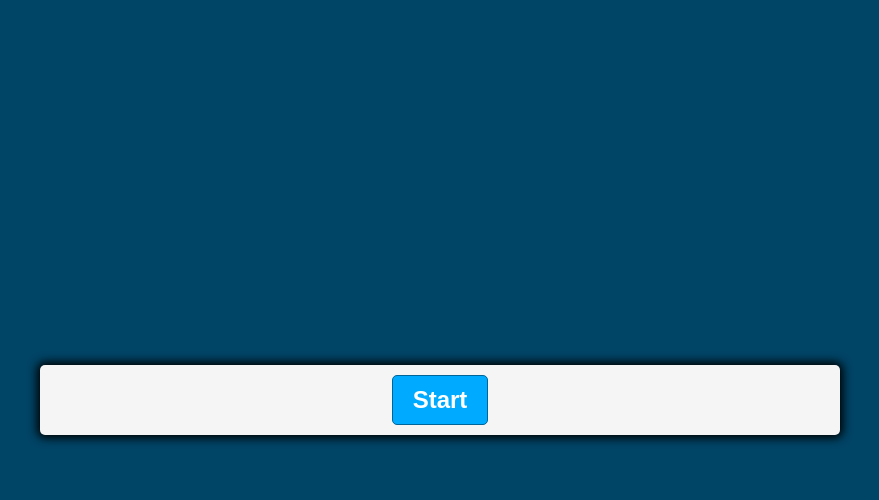
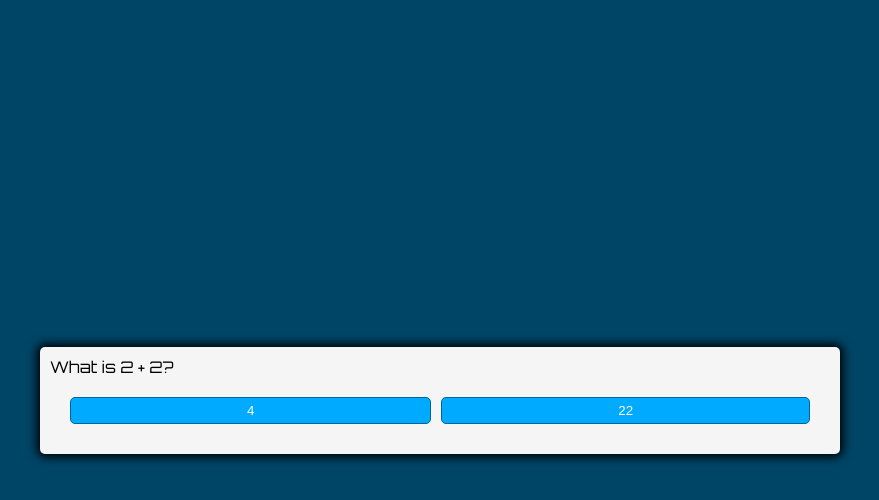
Before and after one commit to JMcbeath1966/Quizzer, a plain HTML site: page index.html in a window 1280 px wide. Both pictures are taken after a click on the button "Start". Shown: the whole page, without its empty margins (200-1079 px from the left). Drawn offline with nearby package versions, Linux system fonts and the light colour scheme.

Commit message:
Removed error in script text between defer and src

```diff
--- a/app.js
+++ b/app.js
@@ -0,0 +1,112 @@
+const startButton = document.getElementById('start-btn')
+const nextButton = document.getElementById('next-btn')
+const questionContainerElement = document.getElementById('question-container')
+const questionElement = document.getElementById('question')
+const answerButtonsElement = document.getElementById('answer-buttons')
+
+let shuffledQuestions, currentQuestionIndex
+
+startButton.addEventListener('click', startGame)
+nextButton.addEventListener('click', () => {
+  currentQuestionIndex++
+  setNextQuestion()
+})
+
+function startGame() {
+  startButton.classList.add('hide')
+  shuffledQuestions = questions.sort(() => Math.random() - .5)
+  currentQuestionIndex = 0
+  questionContainerElement.classList.remove('hide')
+  setNextQuestion()
+}
+
+function setNextQuestion() {
+  resetState()
+  showQuestion(shuffledQuestions[currentQuestionIndex])
+}
+
+function showQuestion(question) {
+  questionElement.innerText = question.question
+  question.answers.forEach(answer => {
+    const button = document.createElement('button')
+    button.innerText = answer.text
+    button.classList.add('btn')
+    if (answer.correct) {
+      button.dataset.correct = answer.correct
+    }
+    button.addEventListener('click', selectAnswer)
+    answerButtonsElement.appendChild(button)
+  })
+}
+
+function resetState() {
+  clearStatusClass(document.body)
+  nextButton.classList.add('hide')
+  while (answerButtonsElement.firstChild) {
+    answerButtonsElement.removeChild(answerButtonsElement.firstChild)
+  }
+}
+
+function selectAnswer(e) {
+  const selectedButton = e.target
+  const correct = selectedButton.dataset.correct
+  setStatusClass(document.body, correct)
+  Array.from(answerButtonsElement.children).forEach(button => {
+    setStatusClass(button, button.dataset.correct)
+  })
+  if (shuffledQuestions.length > currentQuestionIndex + 1) {
+    nextButton.classList.remove('hide')
+  } else {
+    startButton.innerText = 'Restart'
+    startButton.classList.remove('hide')
+  }
+}
+
+function setStatusClass(element, correct) {
+  clearStatusClass(element)
+  if (correct) {
+    element.classList.add('correct')
+  } else {
+    element.classList.add('wrong')
+  }
+}
+
+function clearStatusClass(element) {
+  element.classList.remove('correct')
+  element.classList.remove('wrong')
+}
+
+const questions = [
+  {
+    question: 'What is 2 + 2?',
+    answers: [
+      { text: '4', correct: true },
+      { text: '22', correct: false }
+    ]
+  },
+  {
+    question: 'Who is the best YouTuber?',
+    answers: [
+      { text: 'Web Dev Simplified', correct: true },
+      { text: 'Traversy Media', correct: true },
+      { text: 'Dev Ed', correct: true },
+      { text: 'Fun Fun Function', correct: true }
+    ]
+  },
+  {
+    question: 'Is web development fun?',
+    answers: [
+      { text: 'Kinda', correct: false },
+      { text: 'YES!!!', correct: true },
+      { text: 'Um no', correct: false },
+      { text: 'IDK', correct: false }
+    ]
+  },
+  {
+    question: 'What is 4 * 2?',
+    answers: [
+      { text: '6', correct: false },
+      { text: '8', correct: true }
+    ]
+  }
+]
--- a/index.html
+++ b/index.html
@@ -6,10 +6,10 @@
     <meta name="viewport" content="width=device-width, initial-scale=1.0">
     <link rel="stylesheet" href="https://use.fontawesome.com/releases/v5.0.10/css/all.css" integrity="sha384-+d0P83n9kaQMCwj8F4RJB66tzIwOKmrdb46+porD/OvrJ+37WqIM7UoBtwHO6Nlg" crossorigin="anonymous">
     <link rel="stylesheet" href="assets/css/style.css">
-    <script defersrc="app.js"></script>
+    <script defer src="app.js"></script>
     <title>Quizzer | Simple Tests for Fun!</title>
 </head>
-<body class="">
+<body>
     <div class="container">
         <div id="question-container" class="hide">
           <div id="question">Question</div>
```
